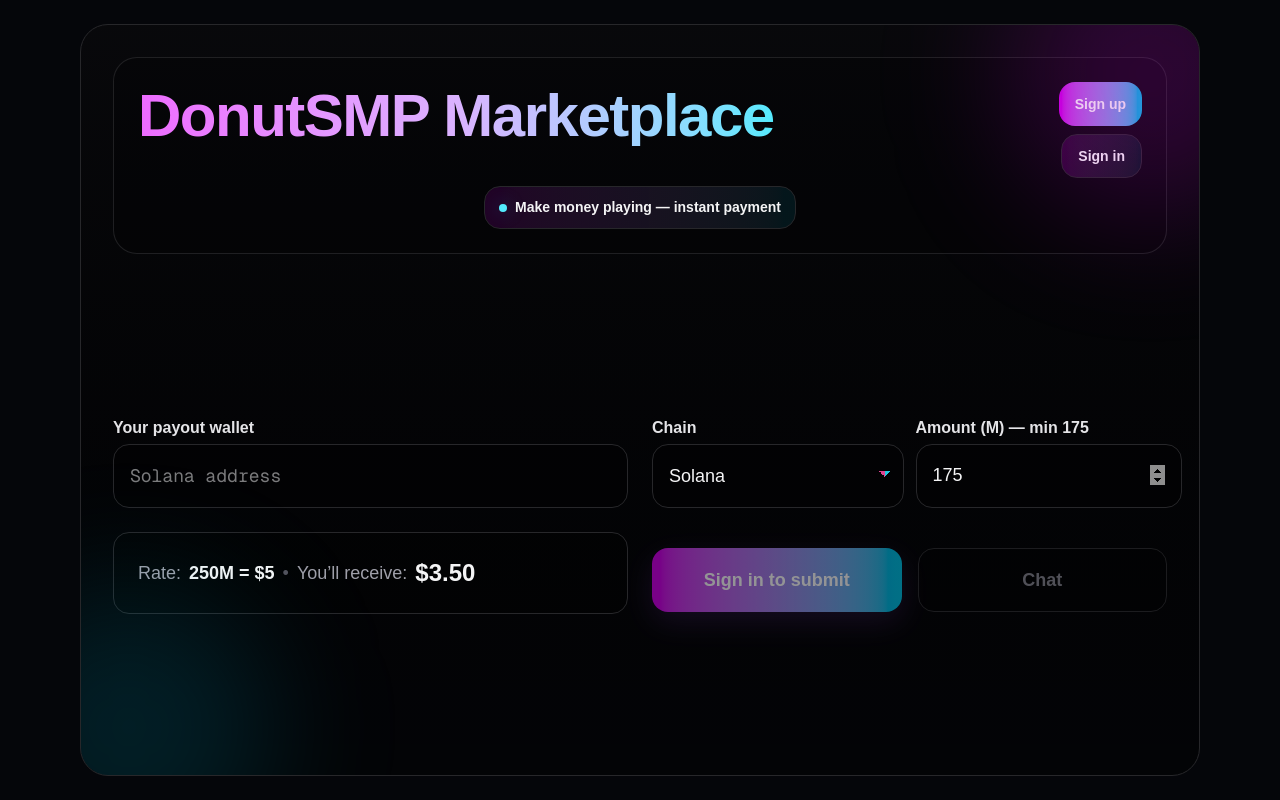
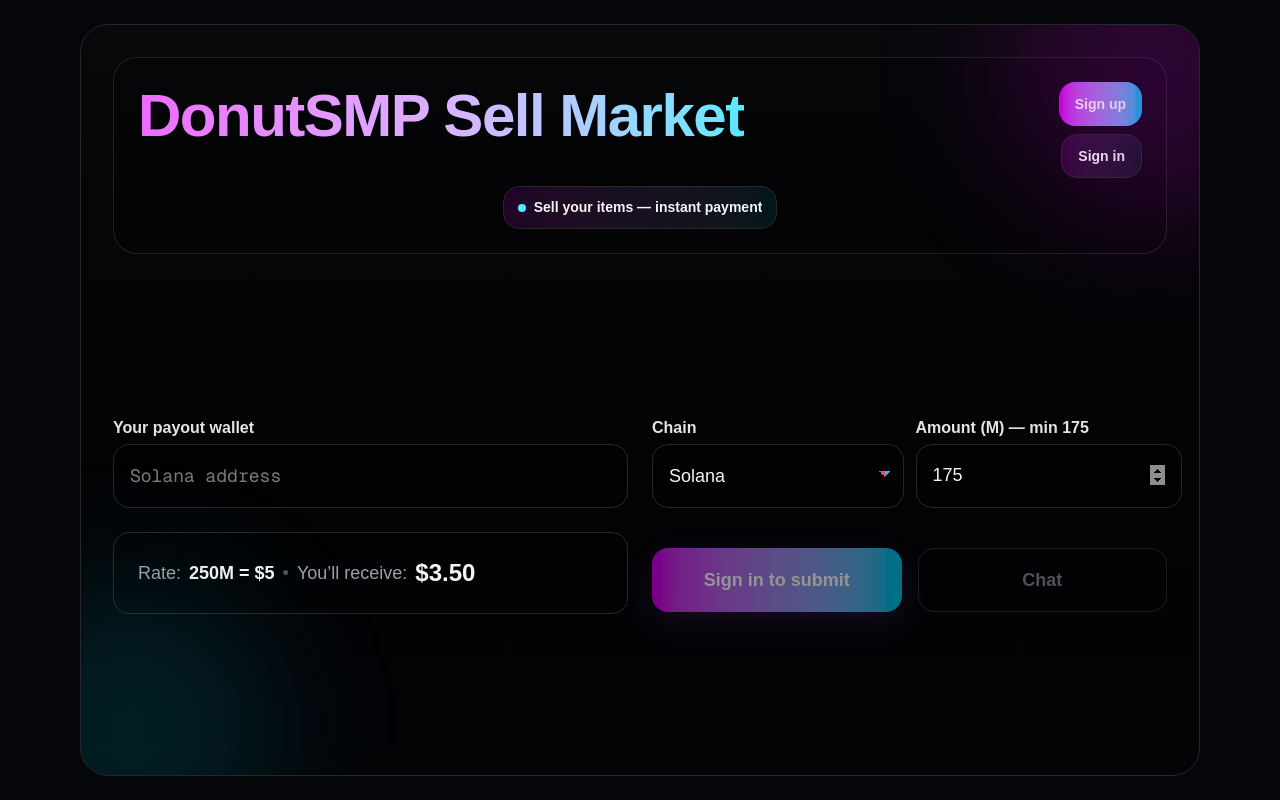
Before and after one commit to Belingerul/donutsmp-marketplace, a Next.js app: page / in a window 1280 px wide. Built offline with nearby package versions, Linux system fonts and the light colour scheme; no server answers.

Commit message:
copy: clarify sell-only branding

```diff
--- a/src/app/layout.tsx
+++ b/src/app/layout.tsx
@@ -13,8 +13,8 @@
 });
 
 export const metadata: Metadata = {
-  title: "DonutSMP Marketplace",
-  description: "DonutSMP sell market — crypto payouts.",
+  title: "DonutSMP Sell Market",
+  description: "Sell market intake — sellers submit offers and get paid.",
 };
 
 export default function RootLayout({
--- a/src/components/SiteHeader.tsx
+++ b/src/components/SiteHeader.tsx
@@ -5,8 +5,8 @@
 type Me = { uid: string; role: "seller" | "admin"; handle: string };
 
 export default function SiteHeader({
-  title = "DonutSMP Marketplace",
-  subtitle = "Make money playing — instant payment",
+  title = "DonutSMP Sell Market",
+  subtitle = "Sell your items — instant payment",
 }: {
   title?: string;
   subtitle?: string;
```
